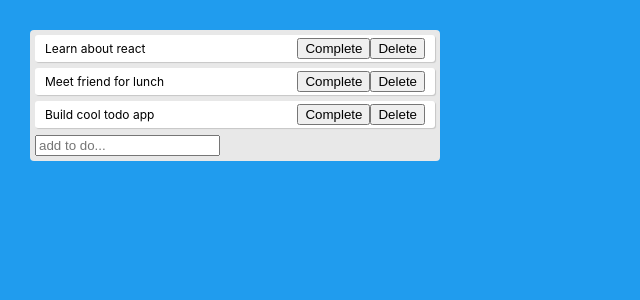
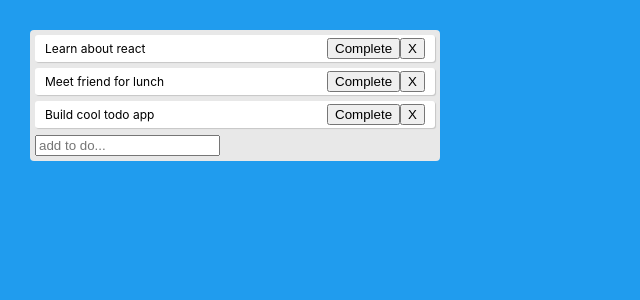
Before and after one commit to Cuthbert20/hooks-my-project, a React (Create React App) app: page / in a window 1280 px wide. Shown: the top 300 px of the page, without its empty margins (0-640 px from the left). Built offline with nearby package versions, Linux system fonts and the light colour scheme.

Commit message:
added delete option to todos

```diff
--- a/src/App.js
+++ b/src/App.js
@@ -1,7 +1,7 @@
 import React, { useState } from "react";
 import "./App.css";
 //destructuring todo and index from props
-function Todo({ todo, index, completeTodo }) {
+function Todo({ todo, index, completeTodo, deleteTodo }) {
   return (
     <div
       //adding stying so that if todo is completed then there will be a line-through the text
@@ -12,7 +12,7 @@ function Todo({ todo, index, completeTodo }) {
       {todo.text}
       <div>
         <button onClick={() => completeTodo(index)}>Complete</button>
-        <button onClick={() => completeTodo(index)}>Delete</button>
+        <button onClick={() => deleteTodo(index)}>X</button>
       </div>
     </div>
   );
@@ -71,6 +71,13 @@ function App() {
     setTodos(newTodos);
   };
 
+  const deleteTodo = index => {
+    const newTodos = [...todos];
+    newTodos.splice(index, 1);
+    //like this.setState
+    setTodos(newTodos);
+  };
+
   return (
     <div className="app">
       <div className="todo-list">
@@ -79,6 +86,7 @@ function App() {
           //so different then class based but, very exciting.
           <Todo
             completeTodo={completeTodo}
+            deleteTodo={deleteTodo}
             key={index}
             index={index}
             todo={todo}
```
